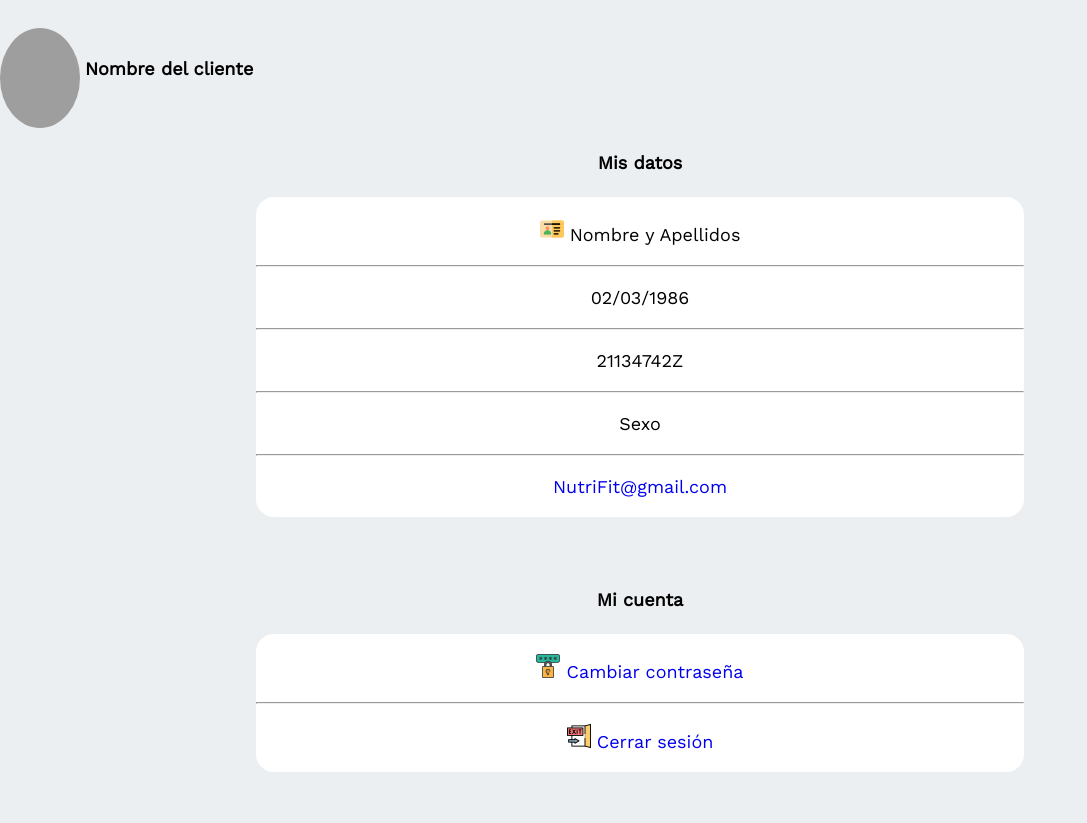
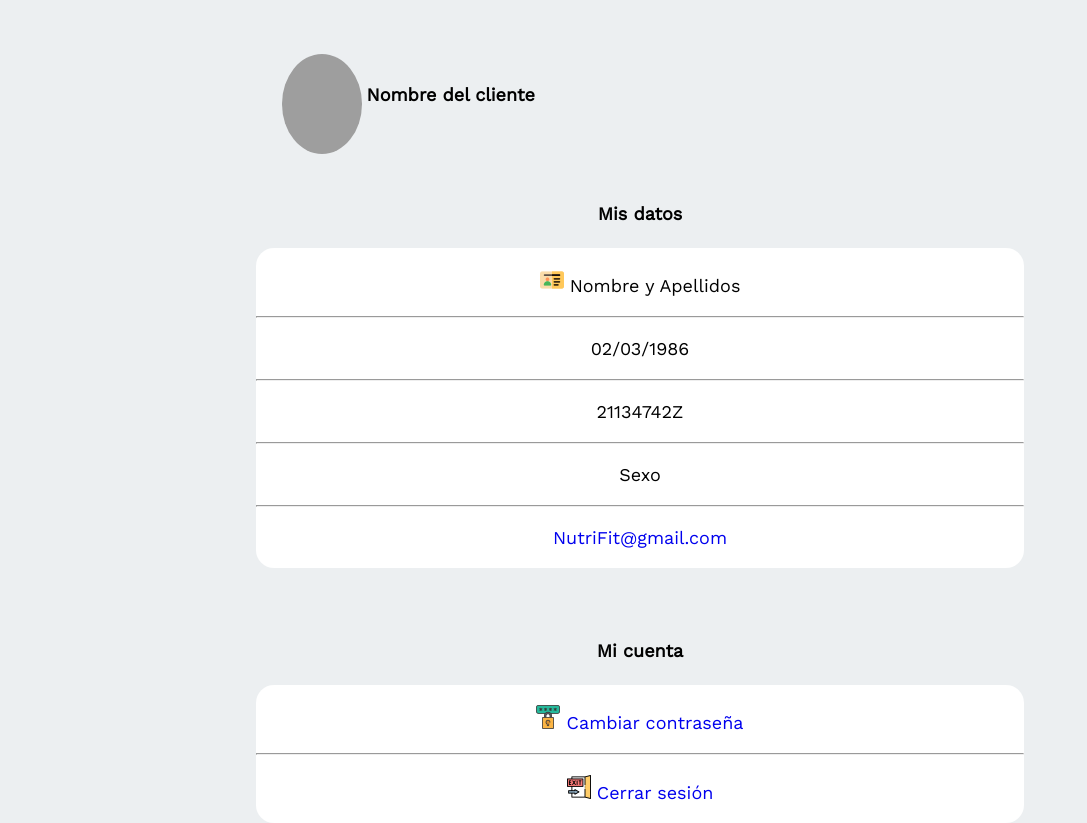
Before and after one commit to Alternate-Dual/Alternate-Dual, a PHP site: page /views/perfil_nutricionista in a window 1280 px wide. Shown: the part 116-939 px from the top of the page, without its empty margins (0-1087 px from the left). Before the commit the page ends 888 px from the top, so only its background shows below. Run offline with PHP 8.4, Linux system fonts and the light colour scheme; the visitor is signed in with stand-in values (Sample User, id 1); some libraries are stand-ins or nearby versions; grey boxes are pictures that could not be loaded.

Commit message:
Cosas funcionando

```diff
--- a/css/style.css
+++ b/css/style.css
@@ -557,9 +557,18 @@ dialog::backdrop {
   border-radius: 18px;
   background-color: white;
   width: 60%;
+  display: -webkit-inline-box;
+  display: -ms-inline-flexbox;
   display: inline-flex;
+  -webkit-box-orient: vertical;
+  -webkit-box-direction: normal;
+      -ms-flex-direction: column;
           flex-direction: column;
-  justify-content: center;
+  -webkit-box-pack: center;
+      -ms-flex-pack: center;
+          justify-content: center;
+  -webkit-box-align: stretch;
+      -ms-flex-align: stretch;
           align-items: stretch;
   text-align: center;
 }
@@ -798,8 +807,14 @@ table tr:nth-child(2n+1).admin {
 }
 
 .carrousel2 {
-  display: flex;
+  display: -webkit-box;
+  display: -ms-flexbox;
+  display: flex;
+  -webkit-box-orient: horizontal;
+  -webkit-box-direction: normal;
+      -ms-flex-direction: row;
           flex-direction: row;
+  -ms-flex-wrap: wrap;
       flex-wrap: wrap;
   text-align: center;
   width: auto;
@@ -815,9 +830,18 @@ table tr:nth-child(2n+1).admin {
   width: 14em;
   height: 9em;
   position: relative;
-  display: flex;
+  display: -webkit-box;
+  display: -ms-flexbox;
+  display: flex;
+  -webkit-box-orient: horizontal;
+  -webkit-box-direction: normal;
+      -ms-flex-direction: row;
           flex-direction: row;
+  -webkit-box-pack: justify;
+      -ms-flex-pack: justify;
           justify-content: space-between;
+  -webkit-box-align: center;
+      -ms-flex-align: center;
           align-items: center;
   border-radius: 10px;
 }
@@ -888,20 +912,20 @@ table tr:nth-child(2n+1).admin {
           justify-content: right;
 }
 
-<<<<<<< Updated upstream
 .cabeza {
-  display: flex;
+  display: -webkit-box;
+  display: -ms-flexbox;
+  display: flex;
+  -webkit-box-orient: horizontal;
+  -webkit-box-direction: normal;
+      -ms-flex-direction: row;
           flex-direction: row;
+  -webkit-box-pack: justify;
+      -ms-flex-pack: justify;
           justify-content: space-between;
   margin-left: 7%;
   margin-right: 7%;
   margin-top: 2%;
-=======
-#menuDiah5 {
-  margin-left: 2rem;
-  font-family: 'Work Sans', sans-serif;
-  background-color: rgba(0, 255, 255, 0);
->>>>>>> Stashed changes
 }
 
 #menuDia {
@@ -1096,12 +1120,6 @@ div#caja {
 }
 
 .scrollY {
-<<<<<<< Updated upstream
-=======
-  display: -webkit-box;
-  display: -ms-flexbox;
-  display: flex;
->>>>>>> Stashed changes
   overflow-y: scroll;
   -ms-flex-wrap: wrap;
       flex-wrap: wrap;
```
Also changed, not shown: 1 other file. Lines whose indentation alone changed are shown as unchanged.
